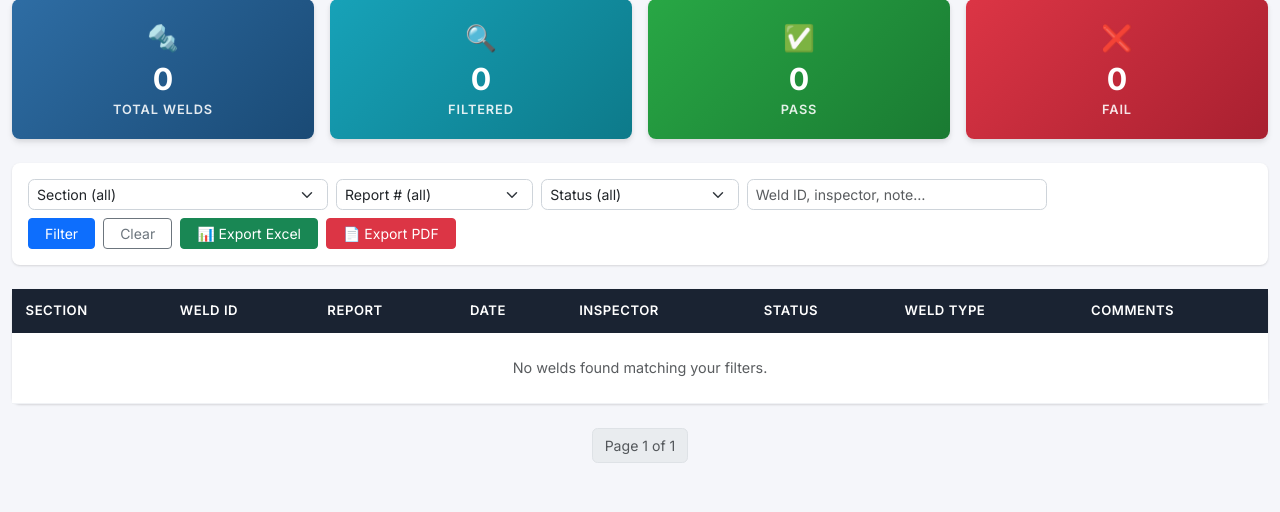
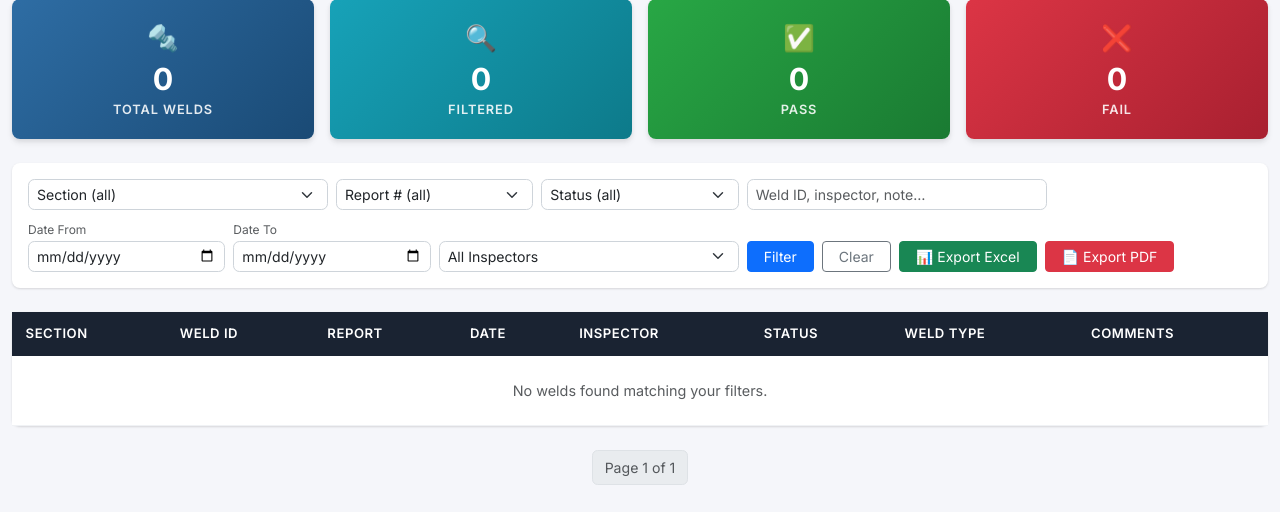
Before and after one commit to lukepdonaldson-prog/tva-barkley-weld-map, a Django app: page /gallery/qa-dashboard/ in a window 1280 px wide. Shown: the part 129-641 px from the top of the page. Run offline with Django 5.2, Linux system fonts and the light colour scheme; the visitor is signed in with stand-in values (Sample User, id 1); data that the repository does not hold is empty.

Commit message:
Add advanced search/filter capabilities across Weld List, QA Dashboard, and Photo Gallery
Co-authored-by: lukepdonaldson-prog <240988122+lukepdonaldson-prog@users.noreply.github.com>

```diff
--- a/gallery/templates/gallery/qa_dashboard.html
+++ b/gallery/templates/gallery/qa_dashboard.html
@@ -52,7 +52,8 @@
 <div class="card mb-4">
     <div class="card-body py-3">
         <form method="get" class="filter-row">
-            <div class="row g-2 align-items-end">
+            <!-- Row 1: Section, Report, Pass/Fail, Search -->
+            <div class="row g-2 align-items-end mb-2">
                 <div class="col-6 col-md-3">
                     <select name="section" class="form-select form-select-sm" onchange="this.form.submit()">
                         <option value="">Section (all)</option>
@@ -79,6 +80,25 @@
                 </div>
                 <div class="col-6 col-md-3">
                     <input type="text" name="search" class="form-control form-control-sm" placeholder="Weld ID, inspector, note…" value="{{ search }}">
+                </div>
+            </div>
+            <!-- Row 2: Date From, Date To, Inspector, Buttons -->
+            <div class="row g-2 align-items-end">
+                <div class="col-6 col-md-2">
+                    <label class="form-label form-label-sm mb-0 text-muted" style="font-size:0.75rem;">Date From</label>
+                    <input type="date" name="date_from" class="form-control form-control-sm" value="{{ date_from }}">
+                </div>
+                <div class="col-6 col-md-2">
+                    <label class="form-label form-label-sm mb-0 text-muted" style="font-size:0.75rem;">Date To</label>
+                    <input type="date" name="date_to" class="form-control form-control-sm" value="{{ date_to }}">
+                </div>
+                <div class="col-6 col-md-3">
+                    <select name="inspector" class="form-select form-select-sm" onchange="this.form.submit()">
+                        <option value="">All Inspectors</option>
+                        {% for i in inspectors %}
+                        <option value="{{ i }}" {% if selected_inspector == i %}selected{% endif %}>{{ i }}</option>
+                        {% endfor %}
+                    </select>
                 </div>
                 <div class="col-12 col-md-auto d-flex gap-2 flex-wrap">
                     <button type="submit" class="btn btn-primary btn-sm px-3">Filter</button>
@@ -144,7 +164,7 @@
     <ul class="pagination justify-content-center flex-wrap">
         {% if welds.has_previous %}
             <li class="page-item">
-                <a class="page-link" href="?page={{ welds.previous_page_number }}{% if selected_section %}&section={{ selected_section }}{% endif %}{% if selected_report %}&report={{ selected_report }}{% endif %}{% if selected_status %}&pass_fail={{ selected_status }}{% endif %}{% if search %}&search={{ search }}{% endif %}">← Prev</a>
+                <a class="page-link" href="?page={{ welds.previous_page_number }}{% for key, value in request.GET.items %}{% if key != 'page' %}&{{ key }}={{ value }}{% endif %}{% endfor %}">← Prev</a>
             </li>
         {% endif %}
         <li class="page-item disabled">
@@ -152,7 +172,7 @@
         </li>
         {% if welds.has_next %}
             <li class="page-item">
-                <a class="page-link" href="?page={{ welds.next_page_number }}{% if selected_section %}&section={{ selected_section }}{% endif %}{% if selected_report %}&report={{ selected_report }}{% endif %}{% if selected_status %}&pass_fail={{ selected_status }}{% endif %}{% if search %}&search={{ search }}{% endif %}">Next →</a>
+                <a class="page-link" href="?page={{ welds.next_page_number }}{% for key, value in request.GET.items %}{% if key != 'page' %}&{{ key }}={{ value }}{% endif %}{% endfor %}">Next →</a>
             </li>
         {% endif %}
     </ul>
--- a/gallery/views.py
+++ b/gallery/views.py
@@ -21,6 +21,9 @@ def _apply_qa_filters(request):
     report = request.GET.get('report', '')
     pass_fail = request.GET.get('pass_fail', '')
     search = request.GET.get('search', '')
+    date_from = request.GET.get('date_from', '')
+    date_to = request.GET.get('date_to', '')
+    inspector = request.GET.get('inspector', '')
 
     if section:
         welds = welds.filter(section=section)
@@ -28,6 +31,12 @@ def _apply_qa_filters(request):
         welds = welds.filter(report=report)
     if pass_fail:
         welds = welds.filter(pass_fail=pass_fail)
+    if date_from:
+        welds = welds.filter(date__gte=date_from)
+    if date_to:
+        welds = welds.filter(date__lte=date_to)
+    if inspector:
+        welds = welds.filter(inspector=inspector)
     if search:
         welds = welds.filter(
             Q(weld_id4__icontains=search) |
@@ -41,7 +50,8 @@ def _build_qa_filters_desc(request):
     """Return a human-readable string describing active QA dashboard filters."""
     parts = []
     for key, label in [('section', 'Section'), ('report', 'Report'),
-                       ('pass_fail', 'Status'), ('search', 'Search')]:
+                       ('pass_fail', 'Status'), ('inspector', 'Inspector'),
+                       ('date_from', 'From'), ('date_to', 'To'), ('search', 'Search')]:
         val = request.GET.get(key)
         if val:
             parts.append(f"{label}: {val}")
@@ -56,6 +66,9 @@ def qa_dashboard(request):
     report = request.GET.get('report', '')
     pass_fail = request.GET.get('pass_fail', '')
     search = request.GET.get('search', '')
+    date_from = request.GET.get('date_from', '')
+    date_to = request.GET.get('date_to', '')
+    inspector = request.GET.get('inspector', '')
 
     count_all = Weld.objects.count()
     count_filtered = welds.count()
@@ -70,6 +83,7 @@ def qa_dashboard(request):
     sections = Weld.objects.values_list('section', flat=True).order_by('section').distinct()
     reports = Weld.objects.values_list('report', flat=True).order_by('report').distinct()
     statuses = Weld.objects.values_list('pass_fail', flat=True).order_by('pass_fail').distinct().exclude(pass_fail='')
+    inspectors = Weld.objects.values_list('inspector', flat=True).order_by('inspector').distinct().exclude(inspector='')
 
     return render(request, 'gallery/qa_dashboard.html', {
         'welds': welds_page,
@@ -80,10 +94,14 @@ def qa_dashboard(request):
         'sections': sections,
         'reports': reports,
         'statuses': statuses,
+        'inspectors': inspectors,
         'selected_section': section,
         'selected_report': report,
         'selected_status': pass_fail,
         'search': search,
+        'selected_inspector': inspector,
+        'date_from': date_from,
+        'date_to': date_to,
     })
 
 def _apply_photo_filters(request):
@@ -93,6 +111,8 @@ def _apply_photo_filters(request):
     report = request.GET.get('report_number', '')
     subfolder = request.GET.get('subfolder', '')
     search = request.GET.get('search', '')
+    date_from = request.GET.get('date_from', '')
+    date_to = request.GET.get('date_to', '')
 
     if section:
         photos = photos.filter(section__icontains=section)
@@ -100,6 +120,10 @@ def _apply_photo_filters(request):
         photos = photos.filter(report_number__icontains=report)
     if subfolder:
         photos = photos.filter(subfolder__icontains=subfolder)
+    if date_from:
+        photos = photos.filter(uploaded_at__date__gte=date_from)
+    if date_to:
+        photos = photos.filter(uploaded_at__date__lte=date_to)
     if search:
         photos = photos.filter(
             Q(description__icontains=search) |
@@ -115,6 +139,8 @@ def photo_gallery(request):
     report = request.GET.get('report_number', '')
     subfolder = request.GET.get('subfolder', '')
     search = request.GET.get('search', '')
+    date_from = request.GET.get('date_from', '')
+    date_to = request.GET.get('date_to', '')
 
     paginator = Paginator(photos, 50)
     page_number = request.GET.get('page')
@@ -135,6 +161,8 @@ def photo_gallery(request):
         'selected_report': report,
         'selected_subfolder': subfolder,
         'search': search,
+        'date_from': date_from,
+        'date_to': date_to,
     })
 
 
```
Also changed, not shown: gallery/templates/gallery/gallery.html (+15 -3 lines), welds/templates/welds/weld_list.html (+29 -1 lines), welds/views.py (+16 -2 lines).
